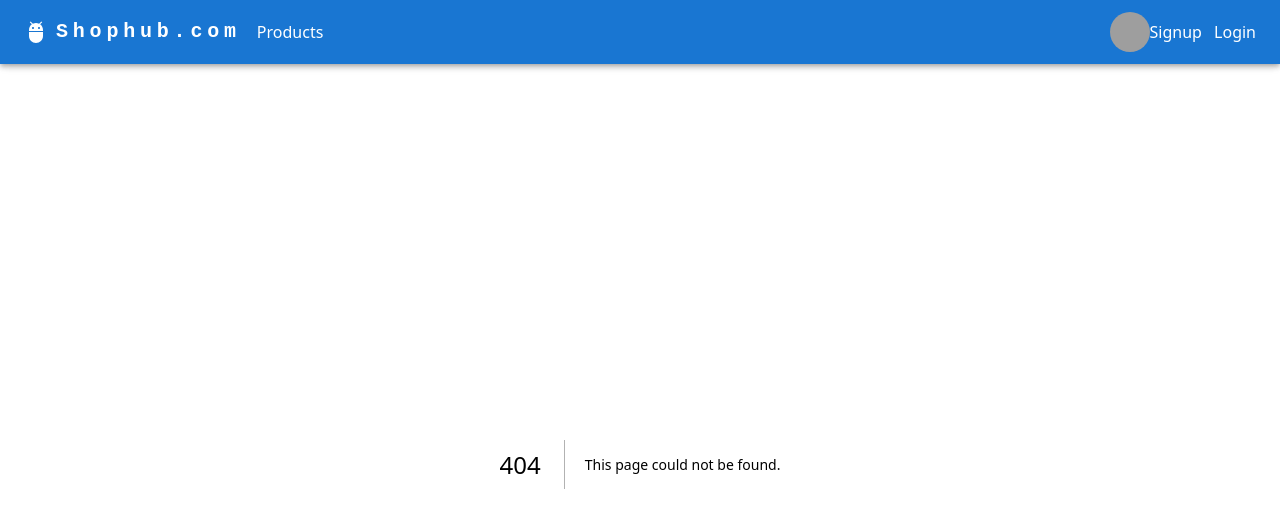
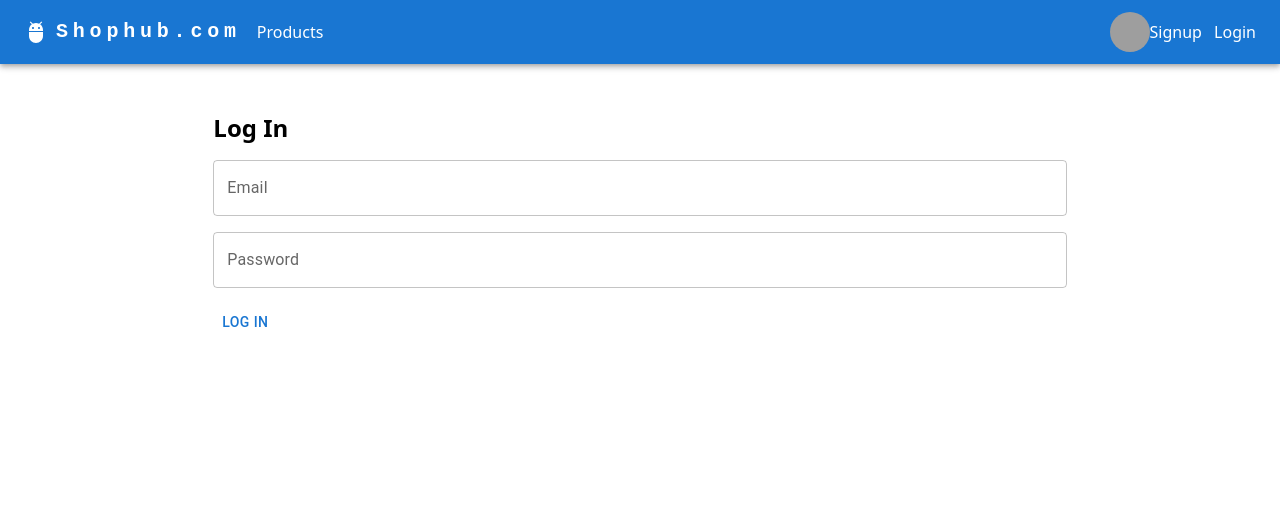
Before and after one commit to rezavai92/e-commerce-client-app, a Next.js app: page /login in a window 1280 px wide. Before the commit this address had no page. Shown: the top 528 px of the page. Built offline with nearby package versions, Linux system fonts and the light colour scheme; grey boxes are pictures that could not be loaded.

Commit message:
feat : login component

```diff
--- /dev/null
+++ b/app/components/user-access-management/login/login-form.component.tsx
@@ -0,0 +1,51 @@
+"use client";
+import React, { useState } from "react";
+import { TextField, Grid, Button, createStyles, useTheme } from "@mui/material";
+
+import { IdentityRepository } from "@/infrastructure/repositories/IdentityRepository/IdentityRepository";
+import { RegisterUserCommand } from "@/domain/Dtos/identity/register-user-command";
+import PrimaryButton from "@/core/components/primary-button.component";
+import { LoginUserCommand } from "@/domain/Dtos/identity/login-user-command";
+
+const LoginForm = () => {
+	const [formData, setFormData] = useState({
+		email: "",
+		password: "",
+	});
+
+	const handleChange = (e: React.ChangeEvent<HTMLInputElement>) => {
+		setFormData({ ...formData, [e.target.name]: e.target.value });
+	};
+
+	const handleSubmit = async (e: React.MouseEvent<HTMLElement>) => {
+		e.preventDefault();
+		// Handle form submission here
+		console.log(formData);
+
+		const identityRepo = new IdentityRepository();
+		const command = new LoginUserCommand(formData.email, formData.password);
+		const response = await identityRepo.loginUserAsync(command);
+
+		console.log(response);
+	};
+
+	return (
+		<form className="w-2/3">
+			<div className="font-bold text-2xl mb-4">Log In</div>
+			<Grid container spacing={2}>
+				<Grid item xs={12}>
+					<TextField fullWidth label="Email" name="email" type="email" value={formData.email} onChange={handleChange} variant="outlined" />
+				</Grid>
+				<Grid item xs={12}>
+					<TextField fullWidth label="Password" name="password" type="password" value={formData.password} onChange={handleChange} variant="outlined" />
+				</Grid>
+
+				<Grid item xs={12}>
+					<PrimaryButton config={{ text: "Log In", onClick: handleSubmit }} />
+				</Grid>
+			</Grid>
+		</form>
+	);
+};
+
+export default LoginForm;
--- /dev/null
+++ b/app/login/page.tsx
@@ -0,0 +1,13 @@
+"use client";
+
+import LoginForm from "../components/user-access-management/login/login-form.component";
+
+function LogInPage() {
+	return (
+		<div className="mt-12 container flex justify-center items-start">
+			<LoginForm />
+		</div>
+	);
+}
+
+export default LogInPage;
--- /dev/null
+++ b/domain/Dtos/identity/login-user-command.ts
@@ -0,0 +1,3 @@
+export class LoginUserCommand {
+	constructor(public Email: string, public Password: string) {}
+}
--- a/domain/interfaces/IIdentityRepository.ts
+++ b/domain/interfaces/IIdentityRepository.ts
@@ -1,5 +1,7 @@
+import { LoginUserCommand } from "../Dtos/identity/login-user-command";
 import { RegisterUserCommand } from "../Dtos/identity/register-user-command";
 
-export interface IIdentityRepository{
-    registerUserAsync(command: RegisterUserCommand): Promise<any>;
+export interface IIdentityRepository {
+	registerUserAsync(command: RegisterUserCommand): Promise<any>;
+	loginUserAsync(command: LoginUserCommand): Promise<any>;
 }
--- a/infrastructure/repositories/IdentityRepository/IdentityRepository.ts
+++ b/infrastructure/repositories/IdentityRepository/IdentityRepository.ts
@@ -1,11 +1,14 @@
+import { LoginUserCommand } from "@/domain/Dtos/identity/login-user-command";
 import { RegisterUserCommand } from "@/domain/Dtos/identity/register-user-command";
 import { IIdentityRepository } from "@/domain/interfaces/IIdentityRepository";
 import axios from "axios";
 
-export class IdentityRepository implements IIdentityRepository{
+export class IdentityRepository implements IIdentityRepository {
+	loginUserAsync(command: LoginUserCommand): Promise<any> {
+		return axios.post("https://localhost:5000/api/Identity/login", command);
+	}
 
-    registerUserAsync(command: RegisterUserCommand) {
-        return axios.post("https://localhost:5000/api/Identity/register",command)
-    }
-
+	registerUserAsync(command: RegisterUserCommand) {
+		return axios.post("https://localhost:5000/api/Identity/register", command);
+	}
 }
```
